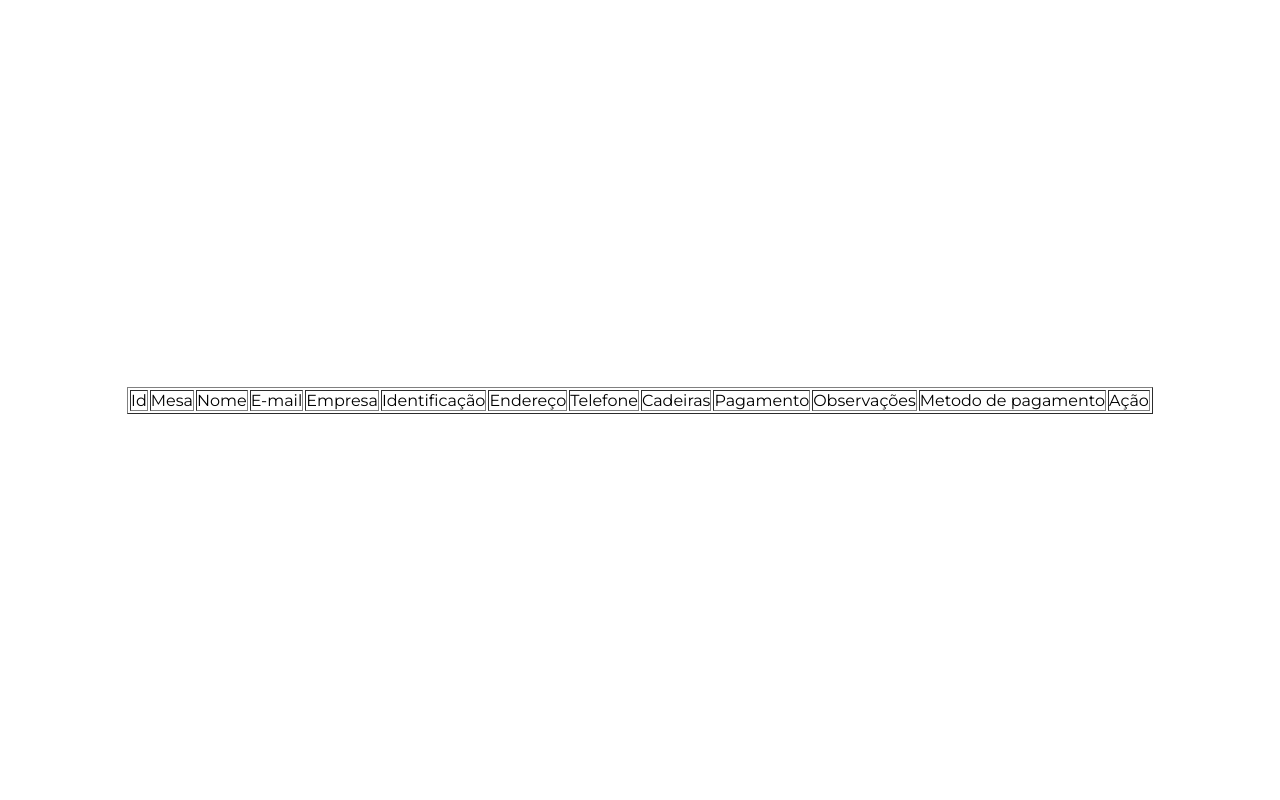
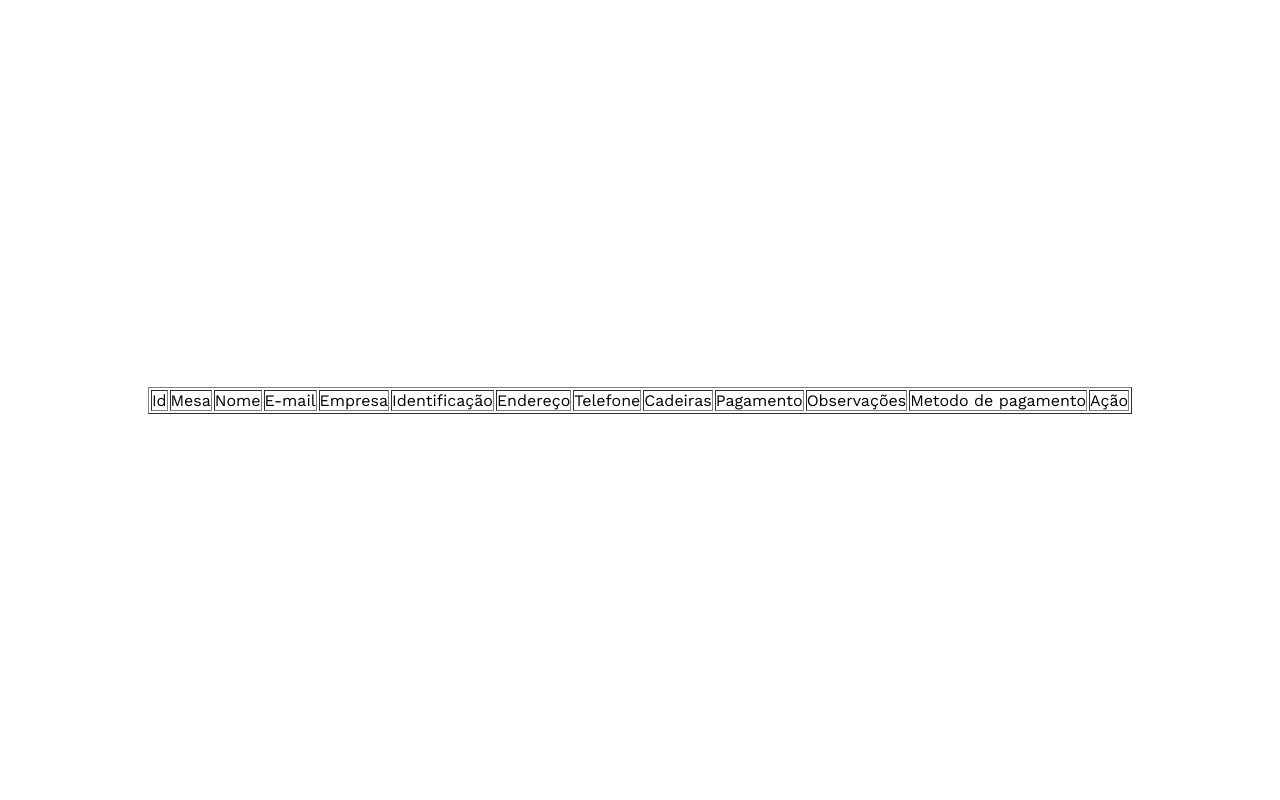
Before and after one commit to vinituis/almocoABIMAQ2022, a PHP site: page /admin/cadastros.php in a window 1280 px wide. Run offline with PHP 8.4, Linux system fonts and the light colour scheme; data that the repository does not hold is empty.

Commit message:
Inserção das imagens no README e ajuste da font para a Work Sans

```diff
--- a/css/global.css
+++ b/css/global.css
@@ -1,7 +1,17 @@
-@import url("https://fonts.googleapis.com/css2?family=Montserrat:wght@100;200;300;400&display=swap");
+@import url('https://fonts.googleapis.com/css2?family=Work+Sans:wght@400;700&display=swap');
+
+:root {
+    --cor-1: #3d5a84;
+    --cor-2: #4880c1;
+    --cor-3: #fff;
+
+    --mesa-livre: chocolate;
+    --mesa-block: gray;
+    --mesa-parcial: green;
+}
 
 * {
-    font-family: 'Montserrat', sans-serif;
+    font-family: 'Work Sans', sans-serif;
     margin: 0;
     padding: 0;
     -webkit-box-sizing: border-box;
@@ -38,14 +48,14 @@ body {
 }
 
 .livre {
-    background-color: chocolate;
+    background-color: var(--mesa-livre);
     padding: 5px;
     border-radius: 50%;
     color: #fff;
 }
 
 .block {
-    background-color: gray;
+    background-color: var(--mesa-block);
     padding: 5px;
     border-radius: 50%;
     color: #fff;
@@ -53,7 +63,7 @@ body {
 }
 
 .parcial {
-    background-color: green;
+    background-color: var(--mesa-parcial);
     padding: 5px;
     border-radius: 50%;
     color: #fff;
```
Also changed, not shown: README.md.
